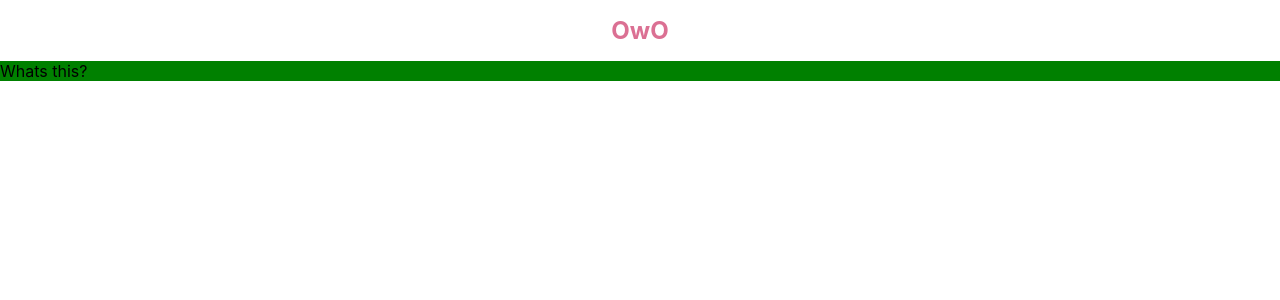
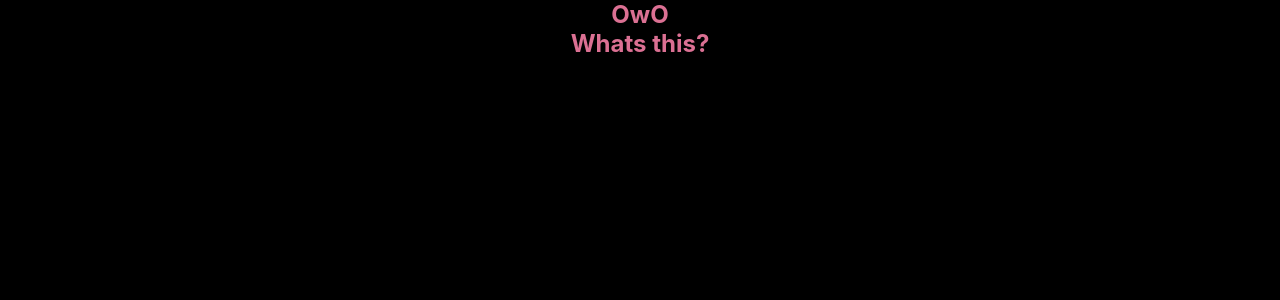
Before and after one commit to ewilsandman/Hemsida-CV, a React (Create React App) app: page / in a window 1280 px wide. Shown: the top 300 px of the page. Built offline with nearby package versions, Linux system fonts and the light colour scheme.

Commit message:
fix for white line

```diff
--- a/src/index.js
+++ b/src/index.js
@@ -5,10 +5,17 @@ import './index.css';
 //import reportWebVitals from './reportWebVitals';
 
 const Background = styled.body`
-  background-color: green;
-`
+  background: black;
+  padding 0px;
+  margin: 0px;
+  width: auto;
+  height: 2000px;
+  color: white
+`;
 
 const Title = styled.h1`
+  padding 0px;
+  margin: 0px;
   font-size: 1.5em;
   text-align: center;
   color: palevioletred;
@@ -19,16 +26,16 @@ function Hmm(){
 }
 
 function Ono(){
-  return <Background>Whats this?</Background>;
+  return <Title>Whats this?</Title>;
 }
 
 //const test2 = React.createElement(Background, null, 'This be a test');
 
 ReactDOM.render(
-  <div>
-    <Hmm />
-    <Ono />
-  </div>,
+<Background>
+    <Hmm/>
+    <Ono/>
+</Background>,
 document.getElementById('root'),
 );
 
```
